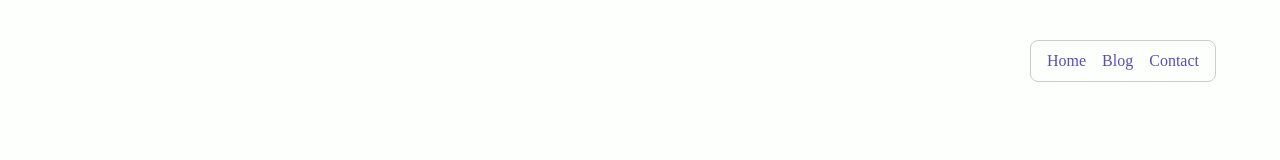
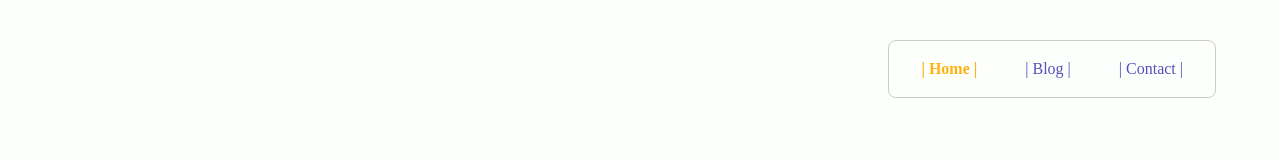
Before and after one commit to gysagsohn/my-portfolio-v2, a React (Vite) app: page / in a window 1280 px wide. Shown: the top 160 px of the page. Built offline with nearby package versions, Linux system fonts and the light colour scheme; no server answers.

Commit message:
💄 UI Update: Refined Header nav styling with active link colour highlight and hover feedback

```diff
--- a/src/components/Header.jsx
+++ b/src/components/Header.jsx
@@ -1,16 +1,31 @@
-import { Link } from 'react-router-dom';
+import { NavLink } from 'react-router-dom';
 import '../styles/Header.css';
+
+const navItems = [
+  { name: '| Home |', to: '/' },
+  { name: '| Blog |', to: '/blog' },
+  { name: '| Contact |', to: '/contact' },
+];
 
 function Header() {
   return (
     <header className="site-header">
       <nav className="navbar-box">
-        <Link to="/">Home</Link>
-        <Link to="/blog">Blog</Link>
-        <Link to="/contact">Contact</Link>
+        {navItems.map(({ name, to }) => (
+          <NavLink
+            key={to}
+            to={to}
+            className={({ isActive }) =>
+              isActive ? 'nav-link active' : 'nav-link'
+            }
+          >
+            {name}
+          </NavLink>
+        ))}
       </nav>
     </header>
   );
 }
 
+
 export default Header;
--- a/src/styles/Header.css
+++ b/src/styles/Header.css
@@ -21,7 +21,23 @@
   transition: color 0.2s ease-in-out;
 }
 
-.navbar-box a:hover {
-  color: var(--hover-colour);
-  text-decoration: underline;
+.nav-link {
+  text-decoration: none;
+  font-weight: 500;
+  color: var(--text-secondary);
+  padding: 0.5rem 1rem;
+  /* border-radius: 8px; */
+  transition: background-color 0.2s ease, color 0.2s ease;
 }
+
+/* On hover */
+.nav-link:hover {
+  color: var(--accent-button); /* Gold on hover */
+  background-color: transparent; /* Ensure no background */
+}
+
+.nav-link.active {
+  color: var(--accent-button);
+  font-weight: 600;
+  background-color: transparent;
+}
```
